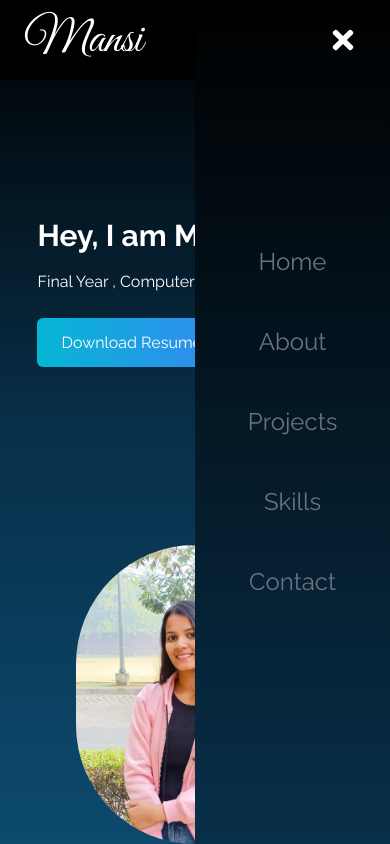
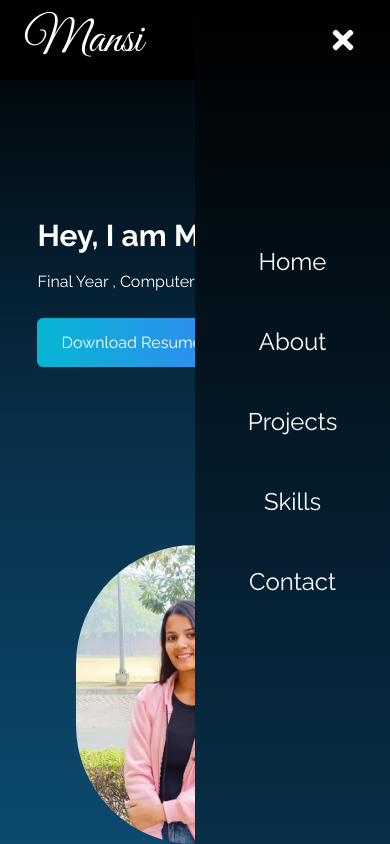
Before and after one commit to Mansi-Gupta11/portfolio, a React (Create React App) app: page / in a window 390 px wide. Both pictures are taken after a click on the element 351 px from the left and 40 px from the top of the page. Shown: the top 844 px of the page. Built offline with nearby package versions, Linux system fonts and the light colour scheme; the HTML template or start-up script is replaced by a standard one.

Commit message:
NavBar text color changed

```diff
--- a/src/components/NavBar.jsx
+++ b/src/components/NavBar.jsx
@@ -61,7 +61,7 @@ const NavBar = () => {
 
         { nav && (
             <ul className="flex flex-col justify-center  items-center absolute top-0 right-0 w-1/2 h-screen
-            bg-gradient-to-b from-black to-sky-950 text-gray-500">
+            bg-gradient-to-b from-black to-sky-950 text-white-500">
                 {links.map(({ id, link }) => (
                     <li key={id} className="px-4 cursor-pointer capitalize py-6 text-2xl">
                         <Link
```
